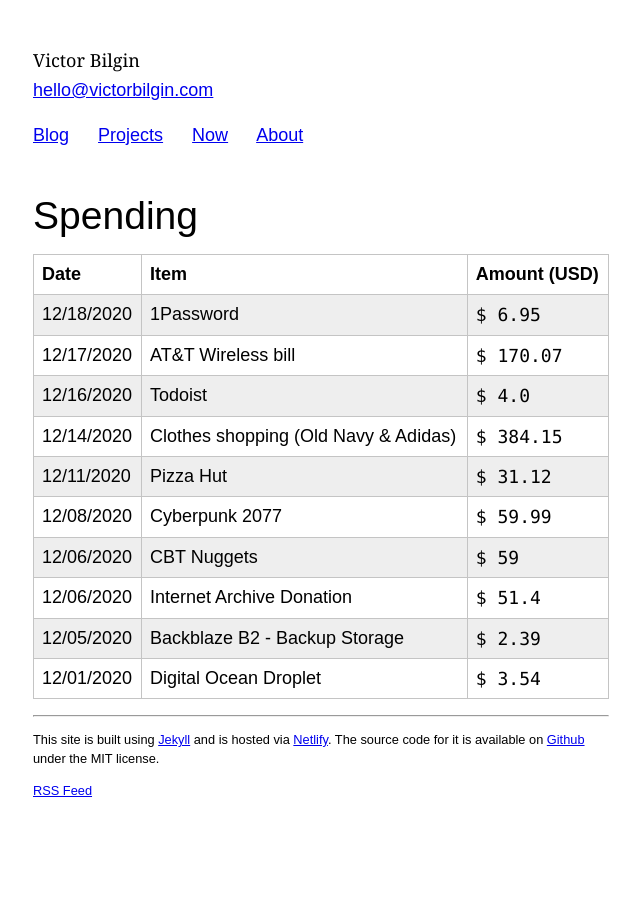
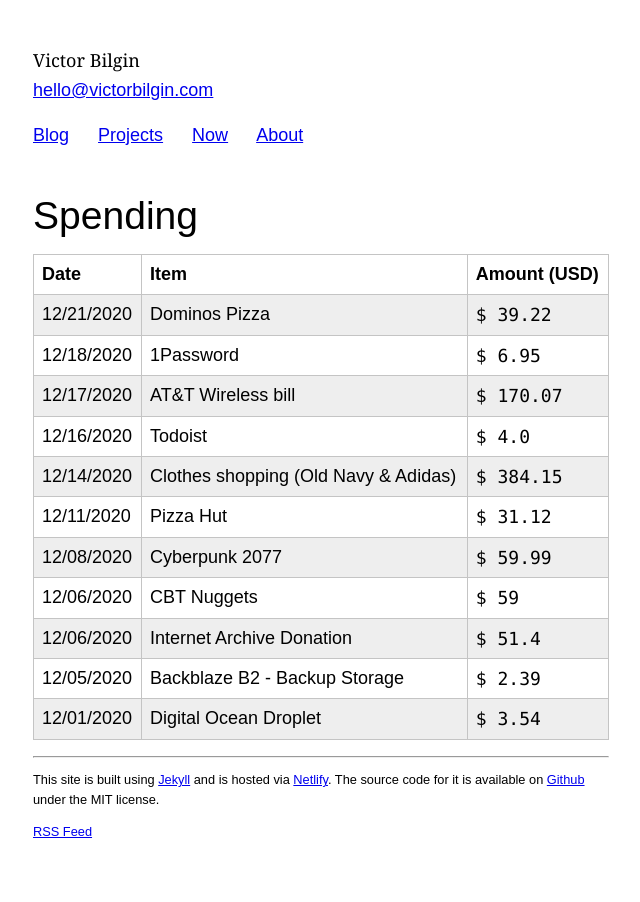
Before and after one commit to vbilgin/vb-v7, a Jekyll site: the page built from _projects/spending.html, in a window 1280 px wide. Shown: the whole page, without its empty margins (319-959 px from the left). Built offline with Jekyll 4.4.1, drawn with Linux system fonts in a browser that asks for light colours.

Commit message:
Added expense

```diff
--- a/_data/spending.yml
+++ b/_data/spending.yml
@@ -28,3 +28,6 @@
 - date: 2020-12-18
   name: "1Password"
   amount: 6.95
+- date: 2020-12-21
+  name: "Dominos Pizza"
+  amount: 39.22
```
